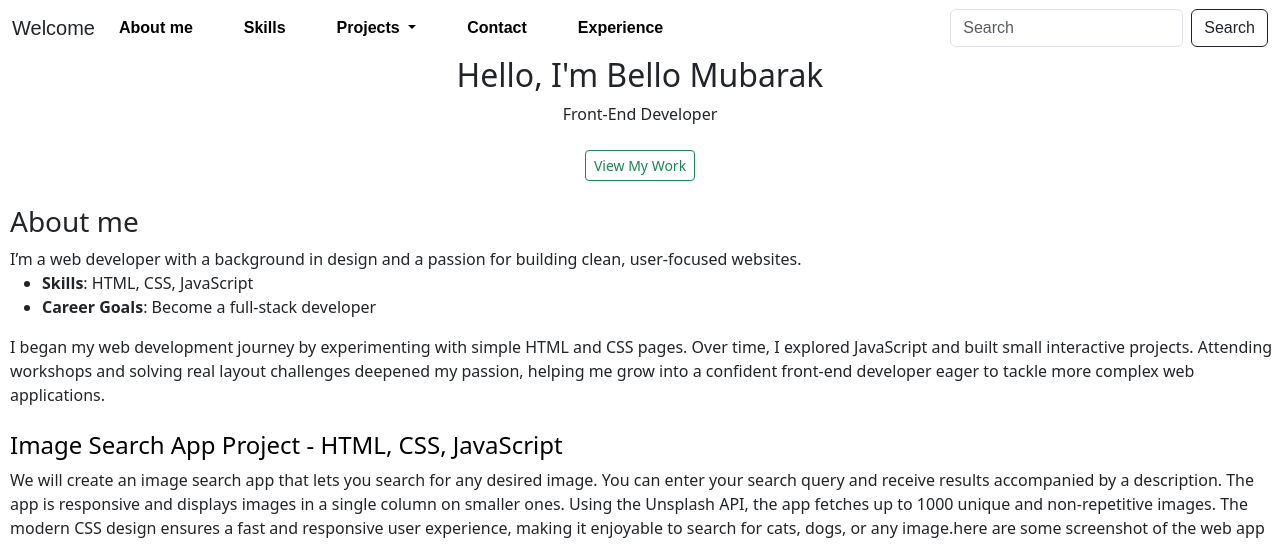
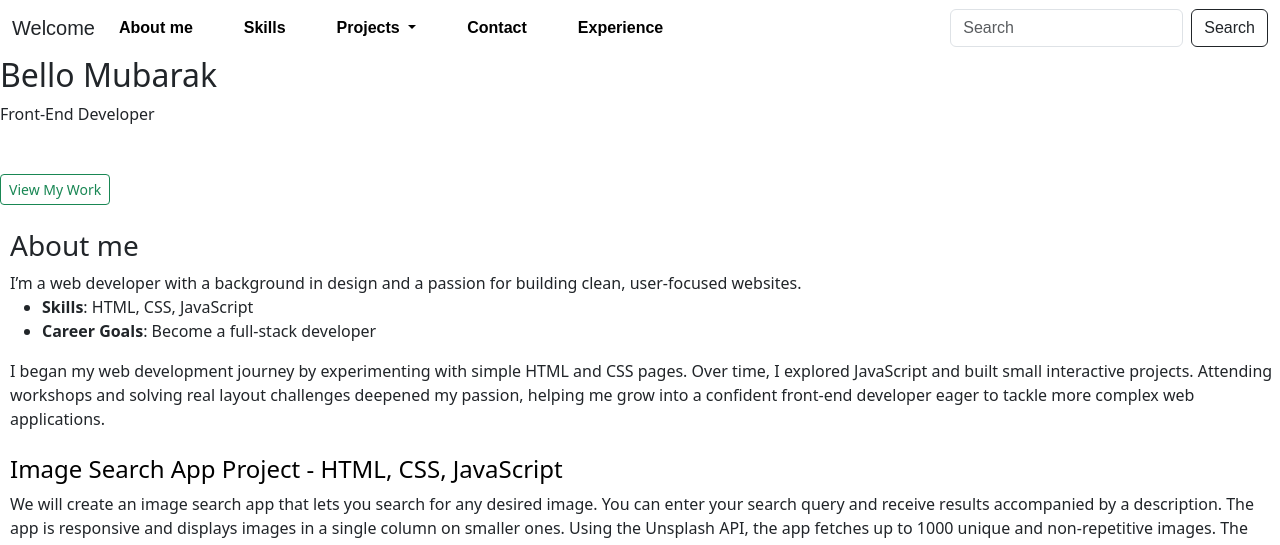
Before and after one commit to SEBASFOX125/Project-Ict-118, a plain HTML site: page index.html in a window 1280 px wide. Shown: the top 545 px of the page. Drawn offline with nearby package versions, Linux system fonts and the light colour scheme.

Commit message:
Update index.html

```diff
--- a/index.html
+++ b/index.html
@@ -53,14 +53,11 @@
 
 
 <section id="hero">
-  <div class="hero-image">
-    <div class="overlay"></div>
-    <div class="intro">
-      <h2>Hello, I'm Bello Mubarak</h2>
+      <h2>Bello Mubarak</h2>
       <p>Front-End Developer</p>
-      <a href="#projects" class="btn btn-outline-success btn-sm mt-2">View My Work</a>
-    </div>
-  </div>
+      <br>
+  <a href="#projects" class="btn btn-outline-success btn-sm mt-2">View My Work</a>
+
 </section>
 
 <br>
```
